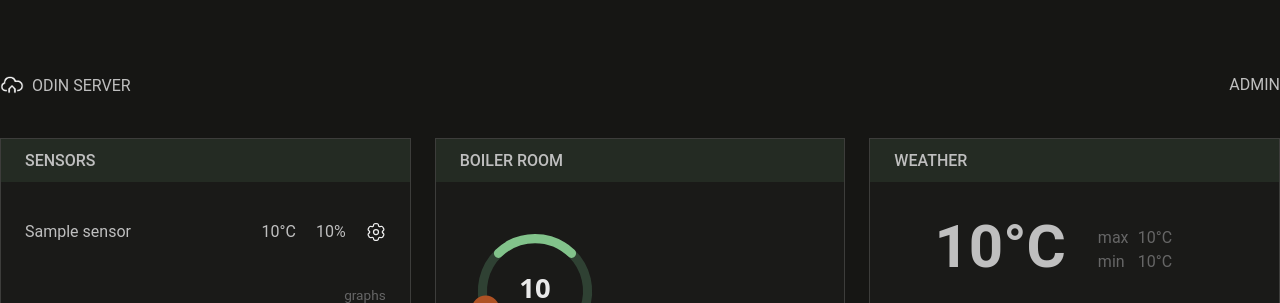
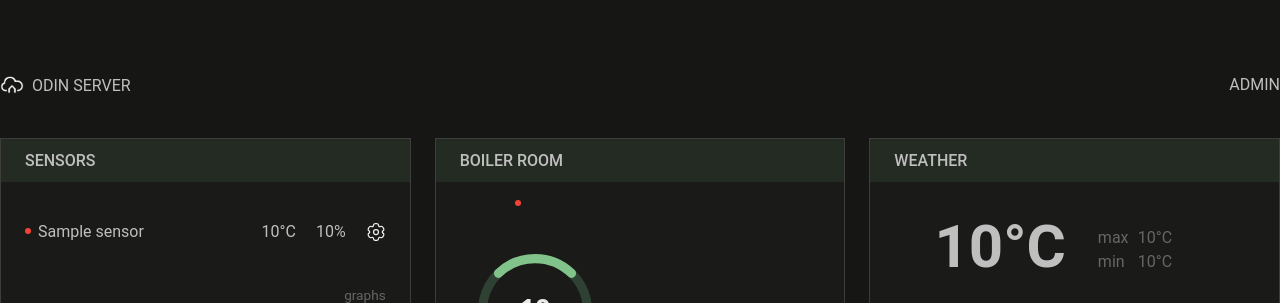
Before and after one commit to manti-by/odin, a Django app: template odin/templates/index.html in a window 1280 px wide. Shown: the part 13-316 px from the top of the page. Run offline with Django 5.2, Linux system fonts and the light colour scheme; the template is opened without the code that fills it: most values are stand-ins (such as "Sample title", 1, 10 or a date in 2020); data that the repository does not hold is empty.

Commit message:
Add sensor state

```diff
--- a/odin/apps/sensors/models.py
+++ b/odin/apps/sensors/models.py
@@ -1,11 +1,13 @@
 from __future__ import annotations
 
+from datetime import timedelta
 from decimal import Decimal
 from typing import TYPE_CHECKING
 
 from django.conf import settings
 from django.db import models
 from django.db.models import query
+from django.utils import timezone
 from django.utils.functional import cached_property
 from django.utils.translation import gettext_lazy as _
 
@@ -81,6 +83,13 @@ class Sensor(models.Model):
     def latest_log(self) -> SensorLog:
         return SensorLog.objects.filter(sensor_id=self.sensor_id).order_by("created_at").last()
 
+    @property
+    def is_alive(self) -> bool:
+        if not self.latest_log:
+            return False
+        threshold = timezone.now() - timedelta(minutes=10)
+        return self.latest_log.created_at >= threshold
+
     @cached_property
     def linked_sensor(self) -> Sensor | None:
         if not self.linked_sensor_id:
--- a/odin/static/css/index/sensors.css
+++ b/odin/static/css/index/sensors.css
@@ -11,3 +11,21 @@
 .home .esp8266 .sensor .name {
   width: 60%;
 }
+
+.home .alive-indicator {
+  display: inline-block;
+  margin-bottom: 4px;
+  width: 6px;
+  height: 6px;
+  border-radius: 50%;
+  margin-right: 3px;
+  vertical-align: middle;
+}
+
+.home .alive-indicator.alive {
+  background-color: #4caf50;
+}
+
+.home .alive-indicator.dead {
+  background-color: #f44336;
+}
--- a/odin/templates/index.html
+++ b/odin/templates/index.html
@@ -38,7 +38,10 @@
                 data-sensor-name="{{ sensor.name }}"
                 data-target-temp="{{ sensor.context.target_temp|default_if_none:'' }}"
               >
-                <div class="name">{{ sensor.name }}</div>
+                <div class="name">
+                  <span class="alive-indicator {% if sensor.is_alive %}alive{% else %}dead{% endif %}"></span>
+                  {{ sensor.name }}
+                </div>
                 <div class="temp">{{ sensor.temp|format_decimal }}<span>&deg;C</span></div>
                 <div class="humidity">{{ sensor.humidity|format_decimal }}<span>%</span></div>
                 <div class="edit">
@@ -58,6 +61,7 @@
           <ul class="row">
             {% for sensor in sensors.ds18b20 %}
               <li class="sensor">
+                <span class="alive-indicator {% if sensor.is_alive %}alive{% else %}dead{% endif %}"></span>
                 <div class="value">
                   <img src="/api/v1/core/chart/?value={{ sensor.temp|unlocalize }}&metric=temp">
                 </div>
@@ -165,6 +169,5 @@
         </div>
       </div>
     </div>
-  </div>
-  {% include "modal.html" %}
-{% endblock %}
+</div>
+{% include "modal.html" %} {% endblock %}
```
